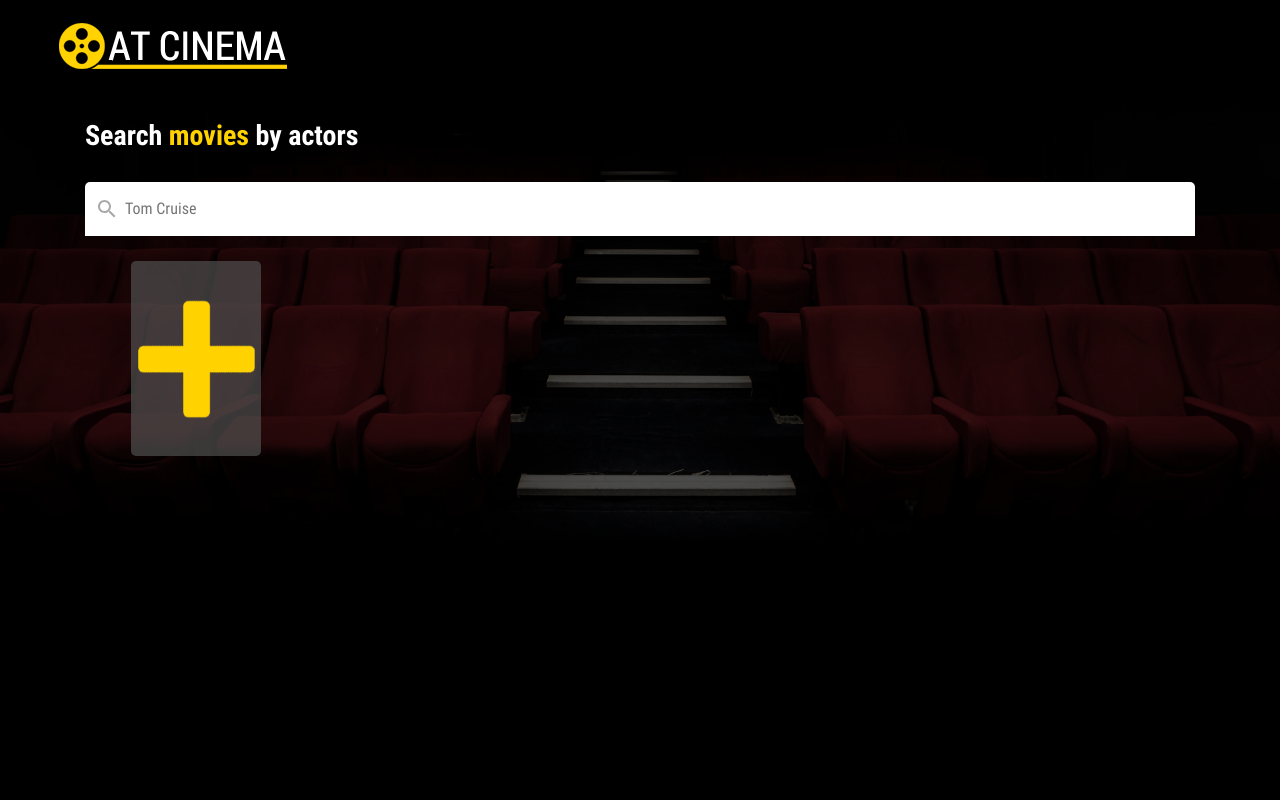
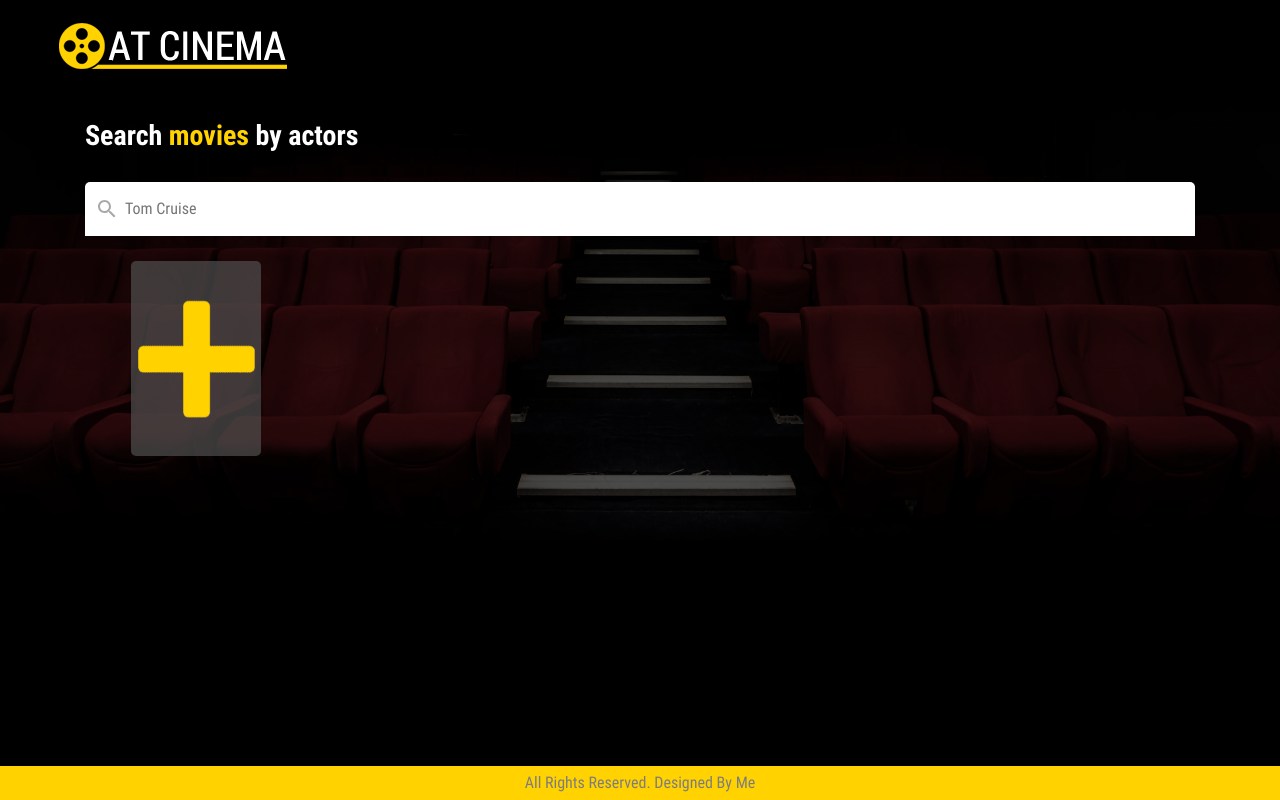
Before and after one commit to houssston/find-film, a React (Create React App) app: page / in a window 1280 px wide. Built offline with nearby package versions, Linux system fonts and the light colour scheme.

Commit message:
Добавил footer

```diff
--- a/src/App.js
+++ b/src/App.js
@@ -3,6 +3,7 @@ import Header from "./components/Header/Header";
 import HomeContainer from "./pages/Home/HomeContainer";
 import {BrowserRouter} from "react-router-dom";
 import {Route} from "react-router";
+import Footer from "./components/Footer/Footer";
 
 function App() {
     return (
@@ -11,6 +12,7 @@ function App() {
             <BrowserRouter>
                 <Route path='' render={ () => <HomeContainer/>}/>
             </BrowserRouter>
+            <Footer/>
         </>
     );
 }
--- /dev/null
+++ b/src/components/Footer/Footer.jsx
@@ -0,0 +1,13 @@
+import React from 'react';
+import s from './Footer.module.css';
+
+
+const Footer = () => {
+    return (
+        <footer className={s.footer}>
+            <div>All Rights Reserved. Designed By Me</div>
+        </footer>
+    );
+};
+
+export default Footer;
--- /dev/null
+++ b/src/components/Footer/Footer.module.css
@@ -0,0 +1,7 @@
+.footer{
+    margin-top: auto;
+    background-color: #ffd200;
+    color: #7d7d7d;
+    text-align: center;
+    padding: 5px 0;
+}
```
